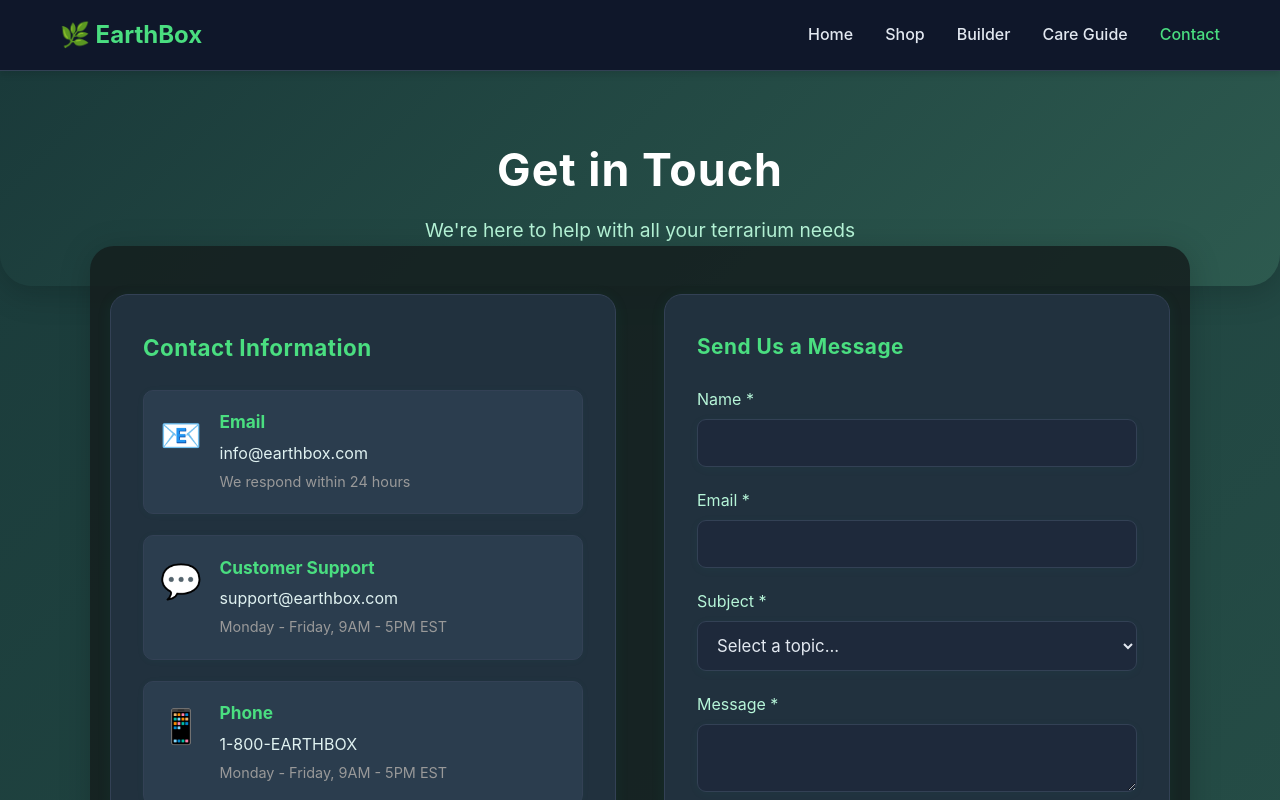
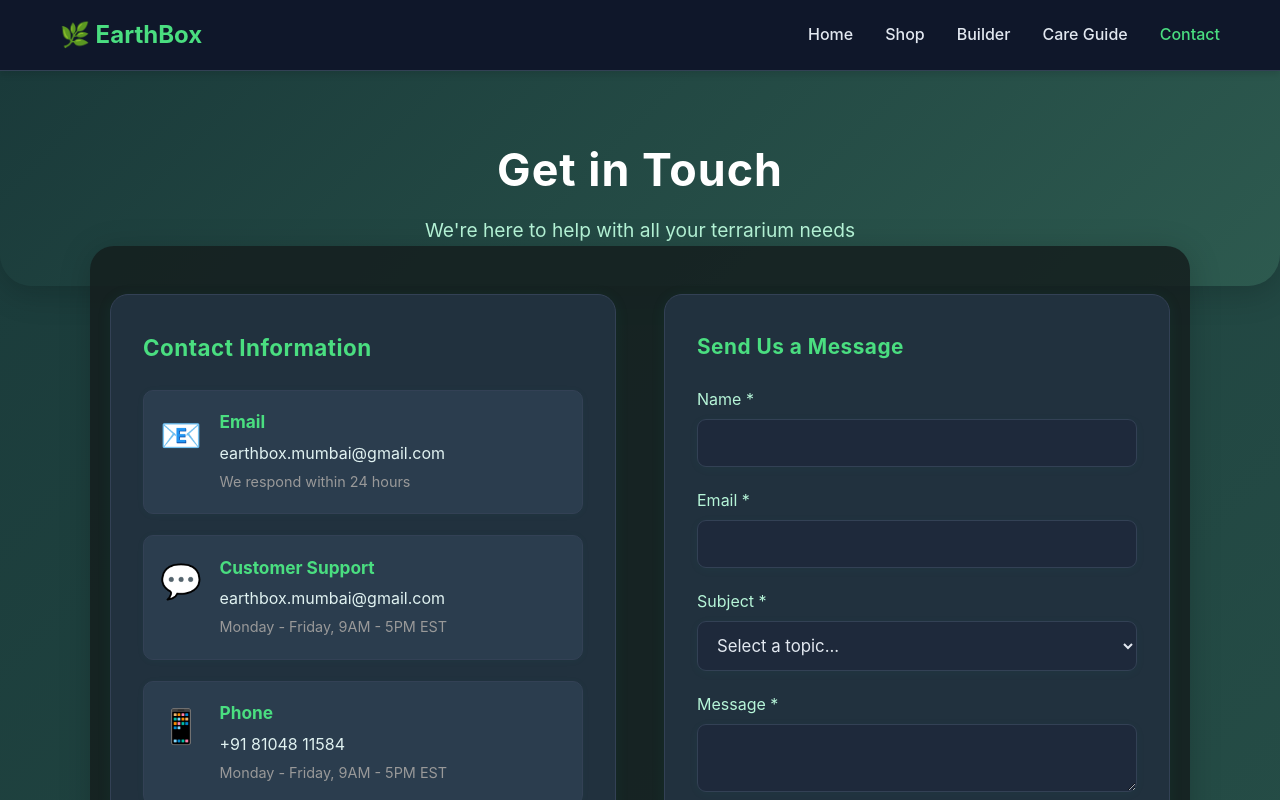
Before and after one commit to rohan527/earthbox, a plain HTML site: page contact.html in a window 1280 px wide. Shown: the top 800 px of the page. Drawn offline with Linux system fonts and the light colour scheme.

```diff
--- a/contact.html
+++ b/contact.html
@@ -256,7 +256,7 @@
                 <div class="info-icon">📧</div>
                 <div class="info-content">
                     <h3>Email</h3>
-                    <p>info@earthbox.com</p>
+                    <p>earthbox.mumbai@gmail.com</p>
                     <p style="color: #999; font-size: 0.9rem;">We respond within 24 hours</p>
                 </div>
             </div>
@@ -265,7 +265,7 @@
                 <div class="info-icon">💬</div>
                 <div class="info-content">
                     <h3>Customer Support</h3>
-                    <p>support@earthbox.com</p>
+                    <p>earthbox.mumbai@gmail.com</p>
                     <p style="color: #999; font-size: 0.9rem;">Monday - Friday, 9AM - 5PM EST</p>
                 </div>
             </div>
@@ -274,7 +274,7 @@
                 <div class="info-icon">📱</div>
                 <div class="info-content">
                     <h3>Phone</h3>
-                    <p>1-800-EARTHBOX</p>
+                    <p>+91 81048 11584</p>
                     <p style="color: #999; font-size: 0.9rem;">Monday - Friday, 9AM - 5PM EST</p>
                 </div>
             </div>
```
Also changed, not shown: backend/requirements.txt, 1 other file.
